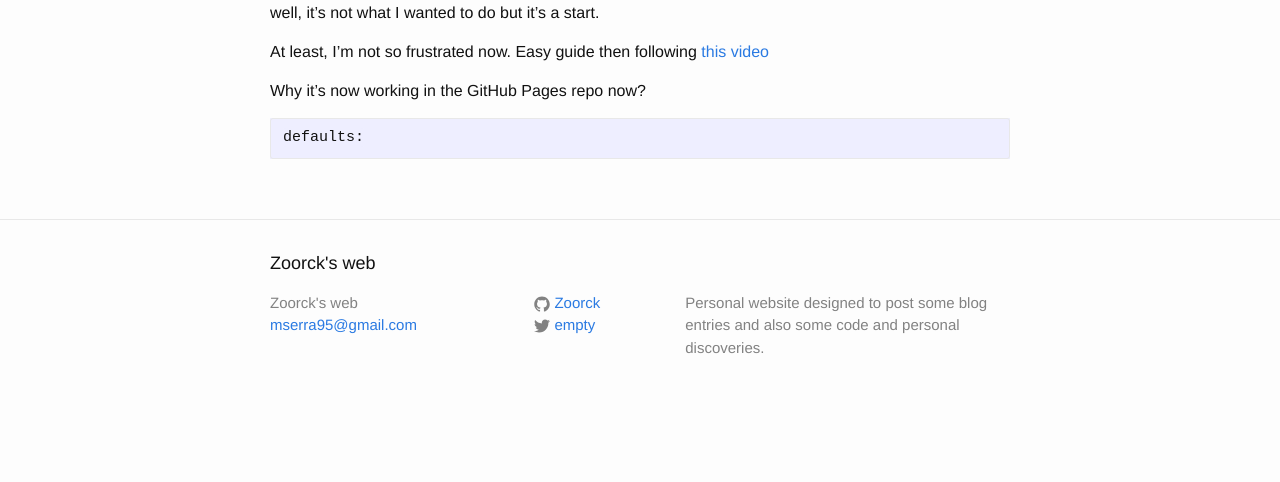
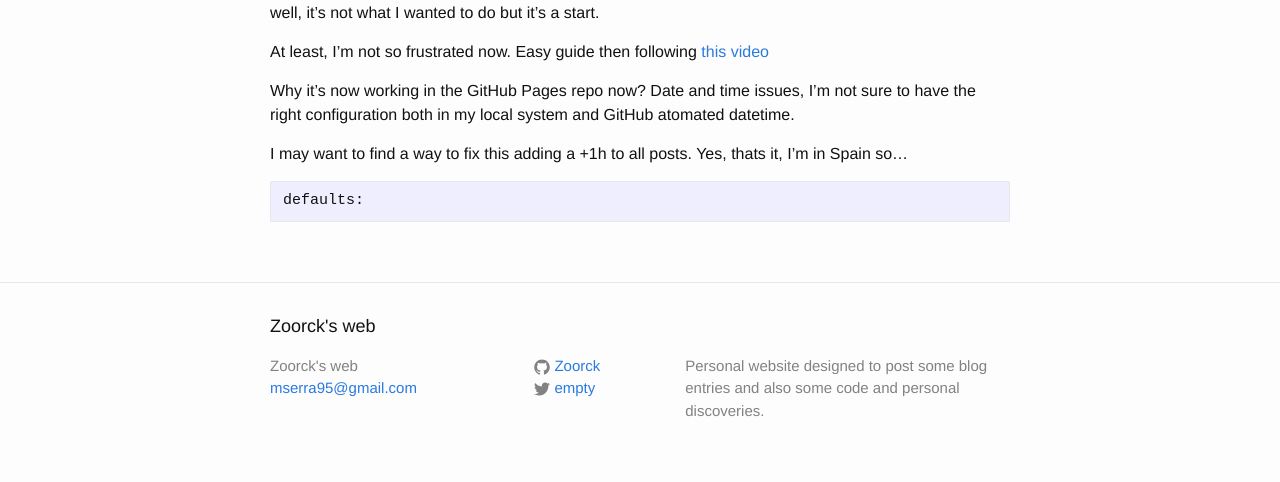
Before and after one commit to Zoorck/zoorck.github.io, a Jekyll site: the page built from _posts/2019-10-05-guide-time.markdown, in a window 1280 px wide. Shown: the part 625-1107 px from the top of the page. Built offline with Jekyll 4.4.1, drawn with Linux system fonts in a browser that asks for light colours; before the commit the page ends 1044 px from its top, so only the background shows below that.

Commit message:
datetime

````diff
--- a/_posts/2019-10-05-guide-time.markdown
+++ b/_posts/2019-10-05-guide-time.markdown
@@ -13,7 +13,9 @@ I found this image and it looks like we can store images over the internet but n
 
 At least, I'm not so frustrated now. Easy guide then following [this video](https://www.youtube.com/watch?v=afFb_DcBBdA)
 
-Why it's now working in the GitHub Pages repo now?
+Why it's now working in the GitHub Pages repo now? Date and time issues, I'm not sure to have the right configuration both in my local system and GitHub atomated datetime.
+
+I may want to find a way to fix this adding a +1h to all posts. Yes, thats it, I'm in Spain so...
 
 ```
 defaults:
````
Also changed, not shown: other parts of _posts/2019-10-05-guide-time.markdown (+1 -1 lines).
